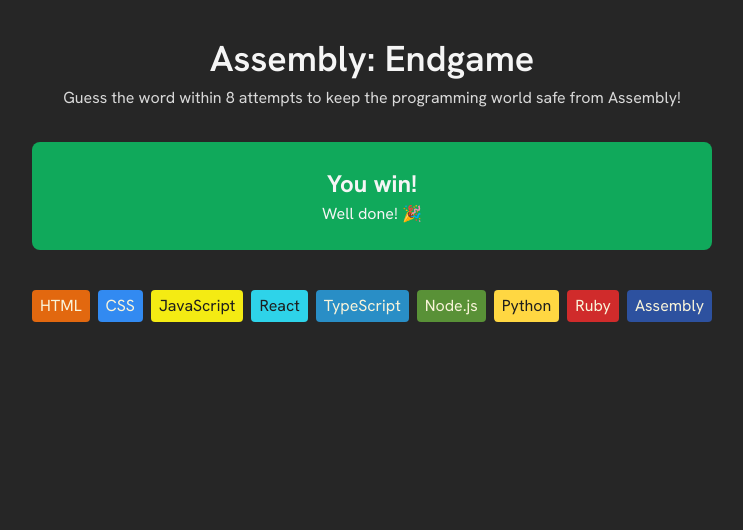
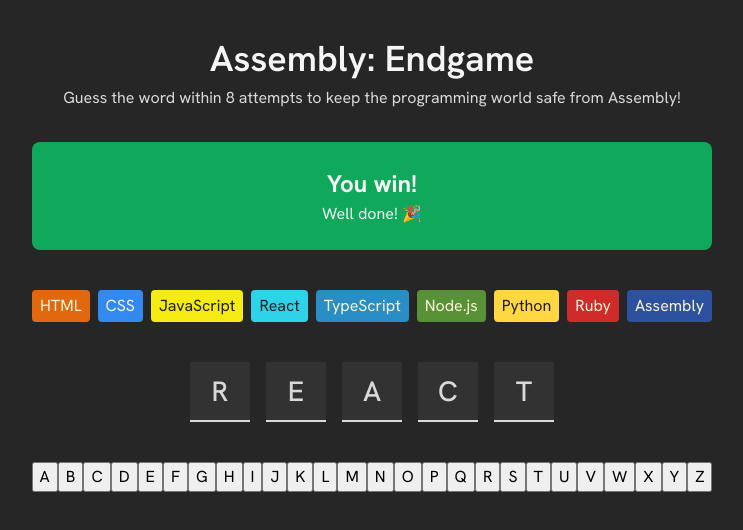
Before and after one commit to MattPahuta/assembly-endgame, a React (Vite) app: page / in a window 1280 px wide. Shown: the top 530 px of the page, without its empty margins (268-1011 px from the left). Built offline with nearby package versions, Linux system fonts and the light colour scheme.

Commit message:
Add word and keyboard elements

```diff
--- a/src/components/Game.jsx
+++ b/src/components/Game.jsx
@@ -1,11 +1,41 @@
+import React from 'react';
 import Banner from './Banner';
 import LanguageChips from './LanguageChips';
 
 function AssemblyEndgame() {
+
+  const [currentWord, setCurrentWord] = React.useState('react');
+
+  const letterElements = currentWord.split('').map((letter, index) => {
+    return (
+      <p key={index} className="letter">
+        {letter.toUpperCase()}
+      </p>
+    )
+  })
+
+  const alphabet = 'abcdefghijklmnopqrstuvwxyz';
+
+  const keyboardElements = alphabet.split('').map((letter, index) => (
+    <button key={index} className="keyboard-key">
+      {letter.toUpperCase()}
+    </button>
+  ));
+
   return (
     <div className="game-wrapper">
       <Banner />
       <LanguageChips />
+      <section className="word-section">
+        <div className="word-container">
+        {letterElements}
+        </div>
+      </section>
+      <section className="keyboard-section">
+        <div className="keyboard">
+          {keyboardElements}
+        </div>
+      </section>
     </div>
   )
 }
--- a/src/css/styles.css
+++ b/src/css/styles.css
@@ -8,6 +8,7 @@
   --clr-bg-dark: #262626;
   --clr-neutral-100: #f5f5f5;
   --clr-neutral-200: #D9D9D9;
+  --clr-neutral-700: #323232;
   --clr-green: #10A95B;
 }
 
@@ -62,3 +63,22 @@
   padding: 0.25rem 0.5rem;
   border-radius: 0.25rem;
 }
+
+/* Word Display */
+.word-container {
+  display: grid;
+  grid-template-columns: repeat(auto-fit, 60px);
+  justify-content: center;
+  gap: 1rem;
+}
+
+.letter {
+  min-height: 60px;
+  display: grid;
+  place-items: center;
+  background-color: var(--clr-neutral-700);
+  color: var(--clr-neutral-200);
+  border-bottom: 2px solid var(--clr-neutral-200);
+  font-size: var(--fs-600);
+  font-weight: 500;
+}
```
